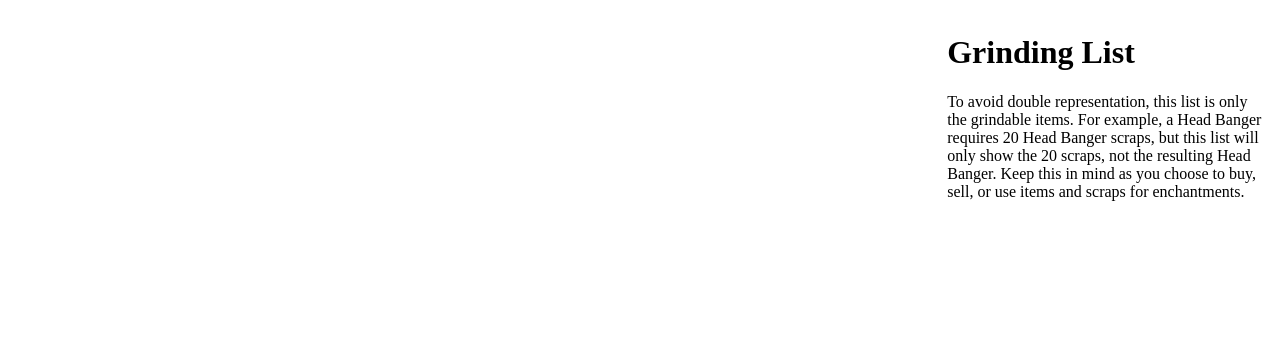
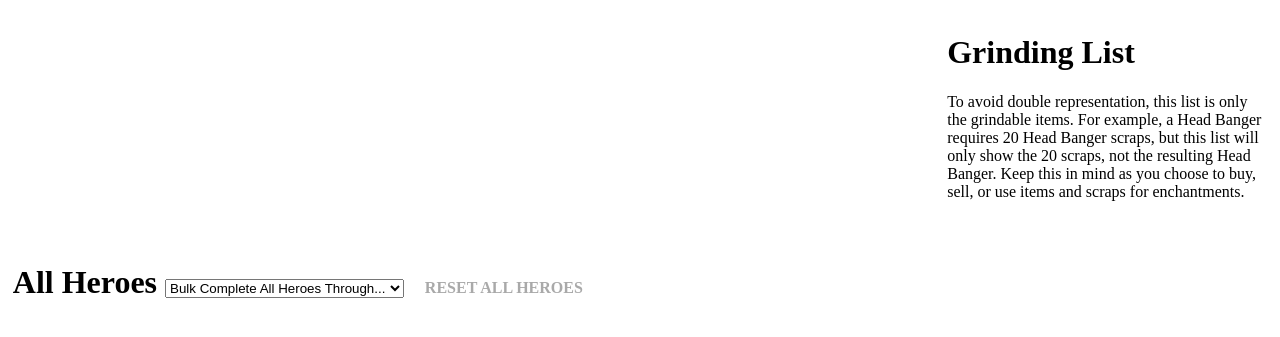
Before and after one commit to DanaMercury/dragonsoul, a Django app: template gear/templates/gear/index.html in a window 1280 px wide. Shown: the top 337 px of the page. Run offline with Django 3.2, Linux system fonts and the light colour scheme; the template is opened without the code that fills it, so the values that code supplies are empty; some libraries are stand-ins or nearby versions.

Commit message:
added in ability to bulk set heroes by rarity

```diff
--- a/gear/templates/gear/index.html
+++ b/gear/templates/gear/index.html
@@ -33,16 +33,56 @@
 		</ul>
 	</div>
 	<div id="herogear">
+		<h1>All Heroes
+			<select id="bulk_all" onchange="bulk_all()">
+				<option value="0_0">Bulk Complete All Heroes Through...</option>
+				<option value="1_0">White</option>
+				<option value="2_0">Green</option>
+				<option value="2_1">Green +1</option>
+				<option value="3_0">Blue</option>
+				<option value="3_1">Blue +1</option>
+				<option value="3_2">Blue +2</option>
+				<option value="4_0">Purple</option>
+				<option value="4_1">Purple +1</option>
+				<option value="4_2">Purple +2</option>
+				<option value="4_3">Purple +3</option>
+				<option value="4_4">Purple +4</option>
+				<option value="5_0">Orange</option>
+				<option value="5_1">Orange +1</option>
+				<option value="5_2">Orange +2</option>
+				<option value="5_3">Orange +3</option>
+			</select>
+			<span class="toggle" onclick="reset_all()">Reset All Heroes</span>
+		</h1>
+
 		{% for hero in heroes %}
 			<div id="{{ hero.id }}" name="{{ hero.id }}" class="hero">
 				<img src="{{ hero.image.url }}" />
 				<h2>{{ hero.name }}
 					<span class="toggle" onclick="update_hero('{{ hero.id }}', true)">Mark Complete</span> &#x00A0;
+					<select id="bulk_{{ hero.id }}" onchange="bulk_hero('{{ hero.id }}')">
+						<option value="0_0">Bulk Complete Through...</option>
+						<option value="1_0">White</option>
+						<option value="2_0">Green</option>
+						<option value="2_1">Green +1</option>
+						<option value="3_0">Blue</option>
+						<option value="3_1">Blue +1</option>
+						<option value="3_2">Blue +2</option>
+						<option value="4_0">Purple</option>
+						<option value="4_1">Purple +1</option>
+						<option value="4_2">Purple +2</option>
+						<option value="4_3">Purple +3</option>
+						<option value="4_4">Purple +4</option>
+						<option value="5_0">Orange</option>
+						<option value="5_1">Orange +1</option>
+						<option value="5_2">Orange +2</option>
+						<option value="5_3">Orange +3</option>
+					</select>
 					<span class="toggle" onclick="update_hero('{{ hero.id }}', false)">Reset</span>
 				</h2>
 				{% for rarity in hero.rarities.all %}
 					<div class="rarity" id="{{ hero.id }}_{{ rarity.id }}">
-						<h3 class="color{{ rarity.color }}"><span onclick="$(this).parent().parent().toggleClass('complete');">{{ rarity }}</span> <span class="toggle" onclick="update_rarity('{{ hero.id }}_{{ rarity.id }}', true)">Mark Complete</span></h3>
+						<h3 class="color{{ rarity.color }}"><span onclick="$(this).parent().parent().toggleClass('complete');">{{ rarity }}</span> <span class="toggle" onclick="update_rarity('{{ hero.id }}_{{ rarity.id }}', true)">Mark Complete</span> <span class="toggle" onclick="update_rarity('{{ hero.id }}_{{ rarity.id }}', false)">Reset</span></h3>
 						<ul>
 							<li class="color{{ rarity.gear1.color }}"><label><input type="checkbox" id="{{ hero.id }}_{{ rarity.id }}_1" onchange="calculate_gear();" /> {{ rarity.gear1 }}</label></li>
 							<li class="color{{ rarity.gear2.color }}"><label><input type="checkbox" id="{{ hero.id }}_{{ rarity.id }}_2" onchange="calculate_gear();" /> {{ rarity.gear2 }}</label></li>
@@ -76,12 +116,21 @@
 		items = {{ items | safe }};
 		heroes = {};
 		{% for hero in heroes %}
-			heroes['{{ hero.id }}'] = { 'name' : '{{ hero.name }}', 'id' : {{ hero.id }}, 'rarities' : [], 'quests' : [] };
+			heroes['{{ hero.id | safe }}'] = {
+				'name' : '{{ hero.name | safe }}',
+				'id' : {{ hero.id | safe }},
+				'rarities' : [],
+				'quests' : []
+			};
 			{% for rarity in hero.rarities.all %}
-				heroes['{{ hero.id }}']['rarities'].push('{{ rarity.id | safe }}');
+				heroes['{{ hero.id | safe }}']['rarities'].push({
+					'id' : {{ rarity.id | safe }},
+					'color' : {{ rarity.color | safe }},
+					'level' : {{ rarity.level | safe }},
+				});
 			{% endfor %}
 			{% for quest in hero.quests.all %}
-				heroes['{{ hero.id }}']['quests'].push('{{ quest.id | safe }}');
+				heroes['{{ hero.id | safe }}']['quests'].push('{{ quest.id | safe }}');
 			{% endfor %}
 		{% endfor %}
 
@@ -90,12 +139,12 @@
 			$.each(heroes, function(k, hero) {
 				progress = {}
 				$.each(hero.rarities, function(k, rarity) {
-					progress[rarity] = {};
+					progress[rarity.id] = {};
 					litmus = 0;
 					for (i = 1; i < 7; i++) {
-						itemkey = hero.id + '_' + rarity + '_' + i;
+						itemkey = hero.id + '_' + rarity.id + '_' + i;
 						if (!($('#' + itemkey).is(':checked'))) {
-							progress[rarity][i] = 0;
+							progress[rarity.id][i] = 0;
 							ingredients = items[itemkey];
 							$.each(ingredients, function(k, ingredient) {
 								if (!(ingredient.id in aggregate)) {
@@ -105,14 +154,14 @@
 								}
 							});
 						} else {
-							progress[rarity][i] = 1;
+							progress[rarity.id][i] = 1;
 							litmus++;
 						}
 					}
 					if (6 == litmus) {
-						$('#' + hero.id + '_' + rarity).addClass('complete');
+						$('#' + hero.id + '_' + rarity.id).addClass('complete');
 					} else {
-						$('#' + hero.id + '_' + rarity).removeClass('complete');
+						$('#' + hero.id + '_' + rarity.id).removeClass('complete');
 					}
 				});
 				$.each(hero.quests, function(k, quest) {
@@ -169,10 +218,10 @@
 				var progress = JSON.parse(localStorage.getItem(hero.id));
 				if(null !== progress) {
 					$.each(hero.rarities, function(k, rarity) {
-						if(null != progress[rarity]) {
+						if(null != progress[rarity.id]) {
 							for(i = 1; i < 7; i++) {
-								if(null != progress[rarity][i]) {
-									$('#' + hero.id + '_' + rarity + '_' + i).prop('checked', (progress[rarity][i] ? true : false));
+								if(null != progress[rarity.id][i]) {
+									$('#' + hero.id + '_' + rarity.id + '_' + i).prop('checked', (progress[rarity.id][i] ? true : false));
 								}
 							}
 						}
@@ -184,6 +233,40 @@
 					});
 				}
 			});
+		}
+
+		function bulk_all() {
+			rarity = $('#bulk_all').val();
+			$.each(heroes, function(k,hero) {
+				$('#bulk_' + hero.id).val(rarity);
+				bulk_hero(hero.id);
+			});
+			$('#bulk_all').val('0_0');
+		}
+
+		function reset_all() {
+			$.each(heroes, function(k,hero) {
+				update_hero(hero.id, false);
+			});
+		}
+
+		function bulk_hero(hero) {
+			console.log(hero);
+			threshold = $('#bulk_' + hero).val();
+			threshold = threshold.split('_');
+			console.log(threshold);
+			color = parseInt(threshold[0]);
+			level = parseInt(threshold[1]);
+			console.log(heroes[hero]);
+			$.each(heroes[hero].rarities, function(k, rarity) {
+				console.log(rarity.color);
+				if(color >= rarity.color) {
+					if(color > rarity.color || level >= rarity.level) {
+						update_rarity(hero + '_' + rarity.id, true);
+					}
+				}
+			});
+			$('#bulk_' + hero).val('0_0');
 		}
 
 		function update_hero(hero, checked) {
```
